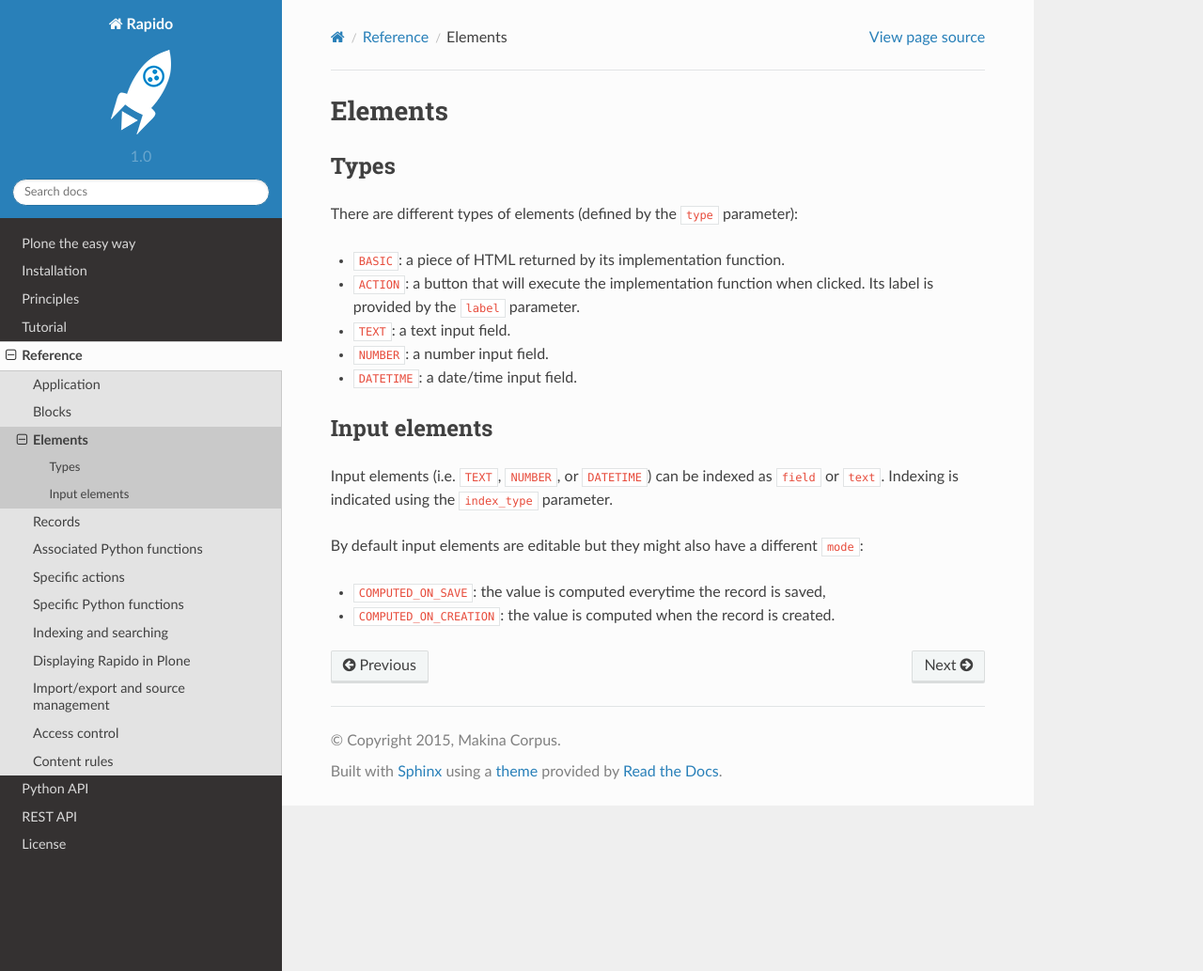
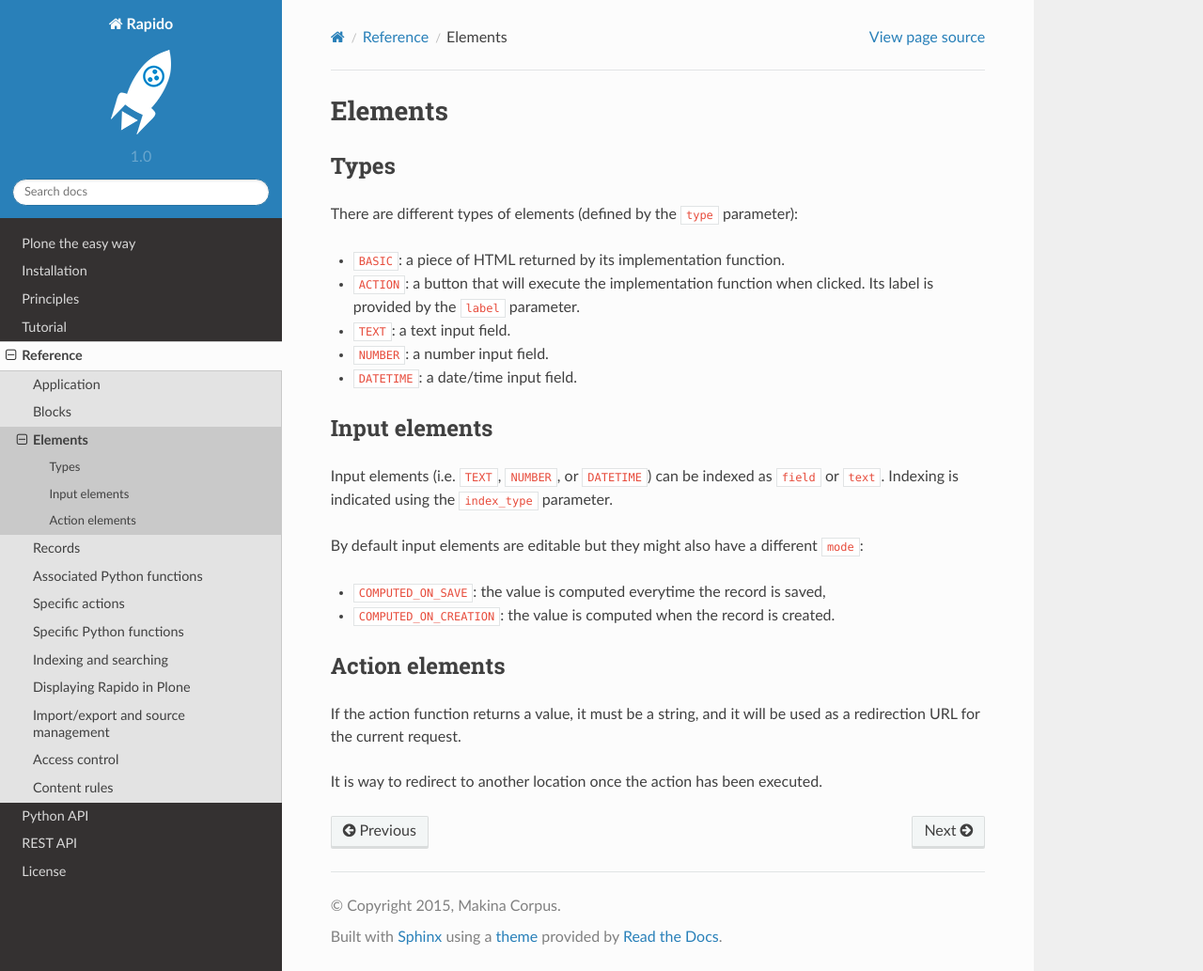
Before and after one commit to collective/rapido.plone, a Sphinx documentation site: the page built from docs/reference/elements.rst, in a window 1280 px wide and 1033 px high. Shown: the whole window at 94% size. Built offline with Sphinx 7.4.7 and the Read the Docs theme 2.0.0, drawn with Linux system fonts in a browser that asks for light colours.

Commit message:
document action redirection

```diff
--- a/docs/reference/elements.rst
+++ b/docs/reference/elements.rst
@@ -24,3 +24,11 @@ By default input elements are editable but they might also have a different
 
 - ``COMPUTED_ON_SAVE``: the value is computed everytime the record is saved,
 - ``COMPUTED_ON_CREATION``: the value is computed when the record is created.
+
+Action elements
+---------------
+
+If the action function returns a value, it must be a string, and it will be used
+as a redirection URL for the current request.
+
+It is way to redirect to another location once the action has been executed.
```
